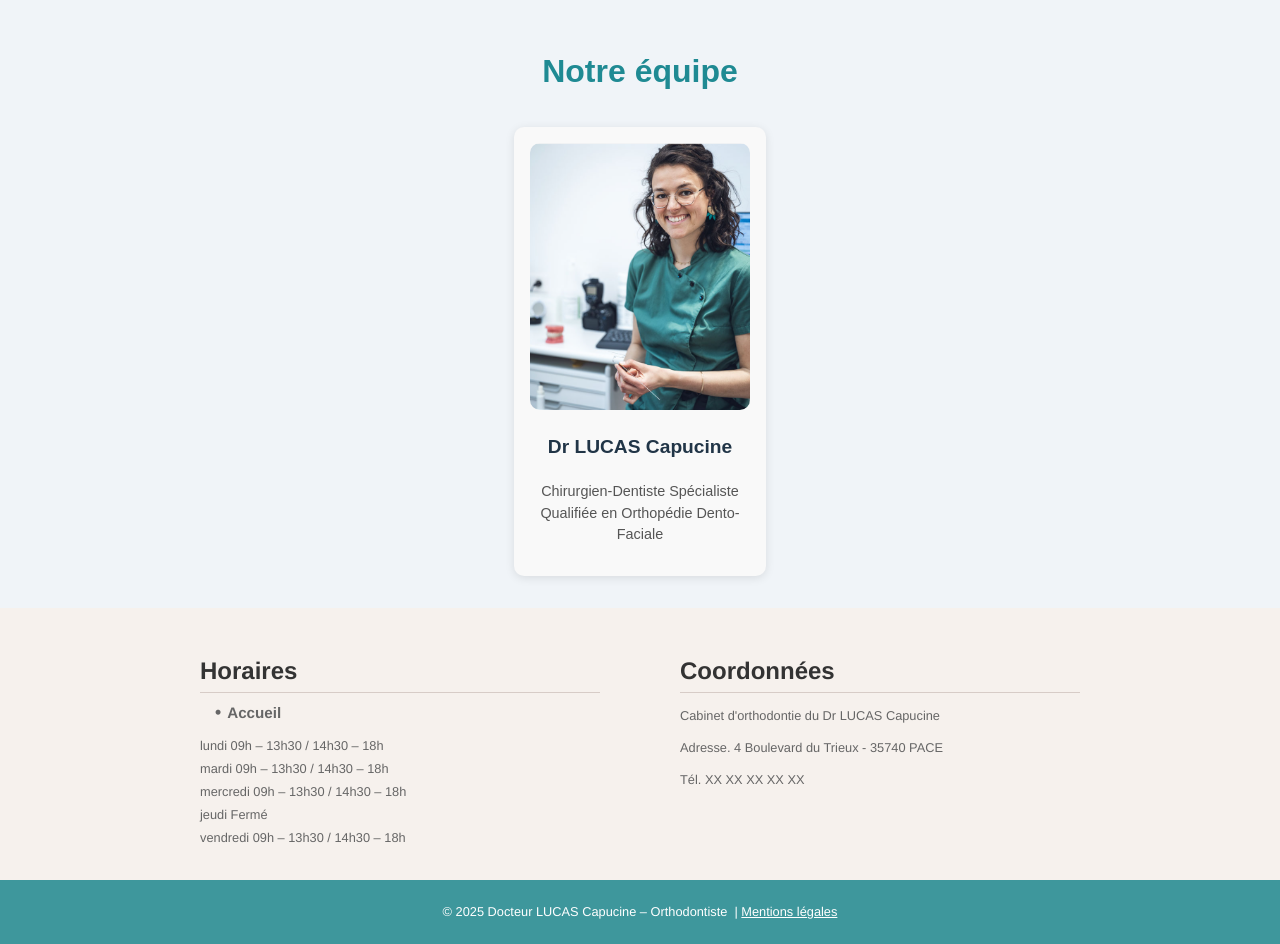
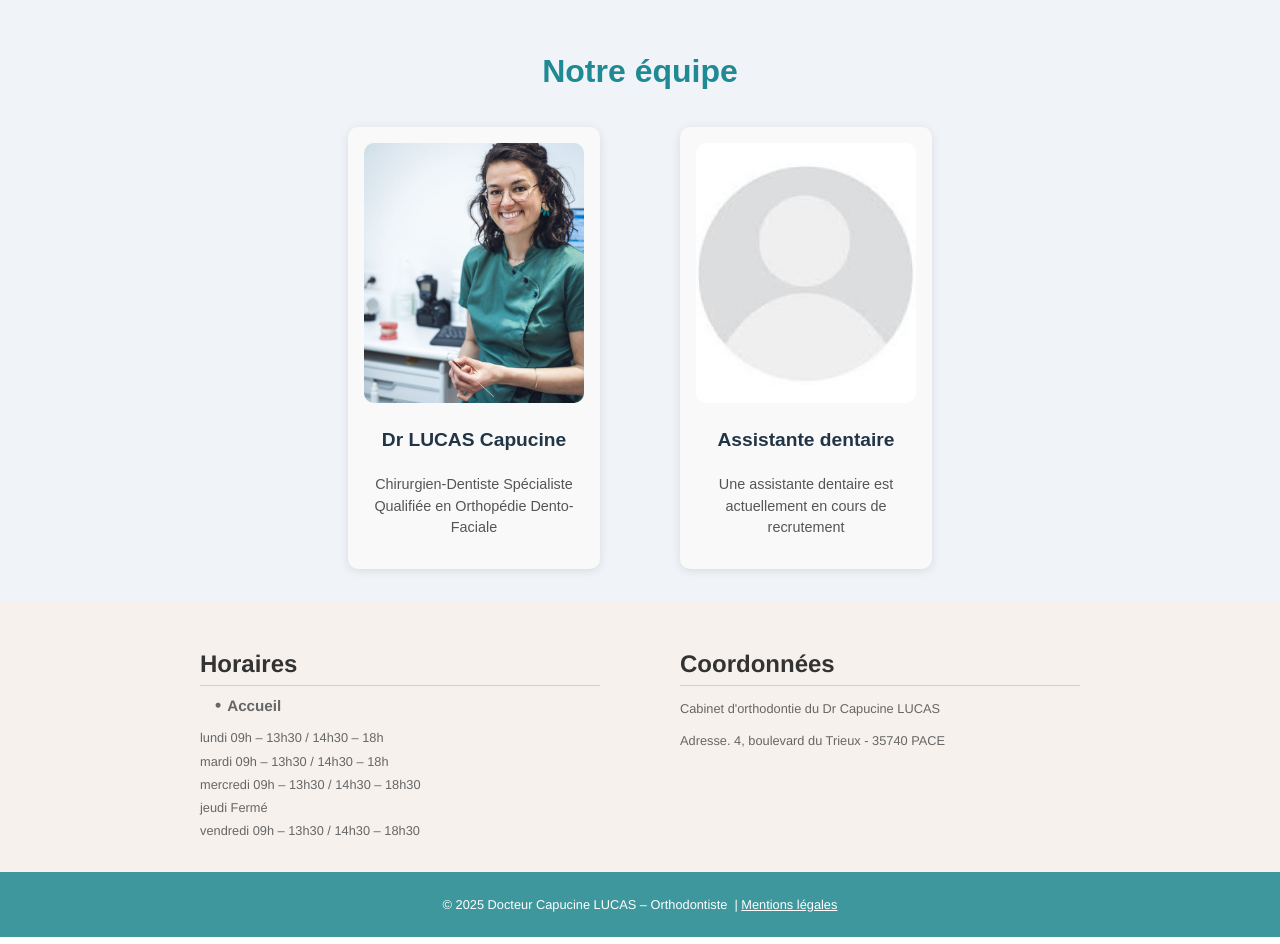
Before and after one commit to pgautier44/site-dentaire-front, a React (Vite) app: page /team in a window 1280 px wide. Shown: the part 160-1104 px from the top of the page. Built offline with nearby package versions, Linux system fonts and the light colour scheme.

Commit message:
Prise en compte première remarque Tom

```diff
--- a/src/Pages/Conseils/Conseils.jsx
+++ b/src/Pages/Conseils/Conseils.jsx
@@ -79,7 +79,7 @@ function Conseils() {
         title="Fiches conseils – Cabinet d'Orthodontie Dr Capucine Lucas"
         description="Retrouvez les fiches conseils du Cabinet d'Orthodontie Dr Capucine Lucas : soins à domicile, hygiène bucco-dentaire, recommandations pour appareils orthodontiques, pour enfants et adultes."
       />
-      <h1 className="conseils-title">Fiches Conseil</h1>
+      <h1 className="conseils-title">Fiches conseils</h1>
       <div className="conseils-container">
         {fiches.map((fiche) => (
           <Link key={fiche.id} to={fiche.link || "#"} className="fiche-card">
--- a/src/Pages/Contact/Contact.jsx
+++ b/src/Pages/Contact/Contact.jsx
@@ -19,22 +19,23 @@ function Contact() {
 
           <p>
             <strong>Adresse :</strong><br />
-            4 Boulevard du Trieux<br />
+            4, boulevard du Trieux<br />
             35740 Pacé
           </p>
 
           <p>
             <strong>Téléphone :</strong><br />
-            XX XX XX XX XX
+            {/* XX XX XX XX XX */}
           </p>
 
           <p>
             <strong>Email :</strong><br />
-            contact@cabinet-orthodontie.fr
+            Drlucas@orthodontiepace.com
           </p>
 
           <h3>Horaires</h3>
-          <p>Lundi – Vendredi : 09h – 13h30 / 14h30 – 18h</p>
+          <p>Lundi – Mardi : 09h – 13h30 / 14h30 – 18h</p>
+          <p>Mercredi – Vendredi : 09h – 13h30 / 14h30 – 18h30</p>
         </div>
 
         {/* --- GOOGLE MAP --- */}
--- a/src/Pages/LegalNotice/LegalNotice.jsx
+++ b/src/Pages/LegalNotice/LegalNotice.jsx
@@ -16,9 +16,9 @@ const LegalNotice = () => {
         <p>
           Le présent site est édité par le <strong>Cabinet d’orthodontie du Dr Capucine LUCAS</strong>,
           situé :
-          <strong> 4 Boulevard du Trieux – 35740 Pacé</strong>
+          <strong> 4, boulevard du Trieux – 35740 Pacé</strong>
           <br />
-          Téléphone : XX XX XX XX XX
+          Téléphone : {/* XX XX XX XX XX */}
           <br />
           Responsable de la publication : Dr Capucine LUCAS, chirurgien-dentiste spécialisée en orthodontie.
         </p>
@@ -90,7 +90,7 @@ const LegalNotice = () => {
           Conformément au RGPD, vous disposez d’un droit d’accès, de rectification, d’opposition et de
           suppression de vos données.
           <br />
-          Pour toute demande : <strong>[Adresse email du cabinet]</strong>.
+          Pour toute demande : Drlucas@orthodontiepace.com.
         </p>
       </section>
 
--- a/src/components/Footer/Footer.jsx
+++ b/src/components/Footer/Footer.jsx
@@ -16,9 +16,9 @@ function Footer() {
               <ul>
                 <li>lundi 09h – 13h30 / 14h30 – 18h</li>
                 <li>mardi 09h – 13h30 / 14h30 – 18h</li>
-                <li>mercredi 09h – 13h30 / 14h30 – 18h</li>
+                <li>mercredi 09h – 13h30 / 14h30 – 18h30</li>
                 <li>jeudi Fermé</li>
-                <li>vendredi 09h – 13h30 / 14h30 – 18h</li>
+                <li>vendredi 09h – 13h30 / 14h30 – 18h30</li>
               </ul>
             </div>
 
@@ -34,15 +34,15 @@ function Footer() {
         {/* Coordonnées */}
         <div className="footer-column">
           <h2>Coordonnées</h2>
-          <p>Cabinet d'orthodontie du Dr LUCAS Capucine</p>
-          <p>Adresse. 4 Boulevard du Trieux - 35740 PACE</p>
-          <p>Tél. XX XX XX XX XX</p>
+          <p>Cabinet d'orthodontie du Dr Capucine LUCAS</p>
+          <p>Adresse. 4, boulevard du Trieux - 35740 PACE</p>
+          {/* <p>Tél. XX XX XX XX XX</p> */}
         </div>
       </div>
 
       <div className="footer-bottom">
         <p>
-          © {new Date().getFullYear()} Docteur LUCAS Capucine – Orthodontiste &nbsp;|&nbsp;
+          © {new Date().getFullYear()} Docteur Capucine LUCAS – Orthodontiste &nbsp;|&nbsp;
           <Link to="/legal-notice">Mentions légales</Link>
         </p>
       </div>
--- a/src/components/Header/Header.jsx
+++ b/src/components/Header/Header.jsx
@@ -11,7 +11,7 @@ function Header() {
       {/* Barre grise en haut */}
       <div className="top-bar">
         <p className="contact-info">
-          Docteure LUCAS Capucine | Orthodontiste - 4 Boulevard du Trieux - 35740 PACE - XX XX XX XX XX
+           Docteure LUCAS Capucine | Orthodontiste - 4, boulevard du Trieux - 35740 PACE {/*- XX XX XX XX */}
         </p>
         <Link to="/urgences" className="urgent-link">Urgences</Link>
       </div>
--- a/src/components/Team/Team.css
+++ b/src/components/Team/Team.css
@@ -13,6 +13,8 @@
 .team-list {
   display: flex;
   justify-content: center;
+  flex-wrap: wrap;
+  gap: 5rem;
 }
 
 .team-member {
@@ -25,7 +27,8 @@
 
 .team-photo {
   width: 100%;
-  height: auto;
+  height: 260px;
+  object-fit: cover;
   border-radius: 10px;
 }
 
--- a/src/components/Team/Team.jsx
+++ b/src/components/Team/Team.jsx
@@ -1,6 +1,7 @@
 import React from "react";
 import "./Team.css";
 import CapucinePhoto from "../../assets/Capucine.png";
+import PlaceholderPhoto from "../../assets/placeholder.jpg";
 
 function Team() {
   return (
@@ -8,6 +9,7 @@ function Team() {
       <h2>Notre équipe</h2>
 
       <div className="team-list">
+        {/* Première fiche */}
         <div className="team-member">
           <img
             src={CapucinePhoto}
@@ -15,7 +17,20 @@ function Team() {
             className="team-photo"
           />
           <h3>Dr LUCAS Capucine</h3>
-          <p className="team-role">Chirurgien-Dentiste Spécialiste Qualifiée en Orthopédie Dento-Faciale</p>
+          <p className="team-role">
+            Chirurgien-Dentiste Spécialiste Qualifiée en Orthopédie Dento-Faciale
+          </p>
+        </div>
+
+        {/* Nouvelle fiche avec silhouette */}
+        <div className="team-member">
+          <img
+            src={PlaceholderPhoto}
+            alt="Assistante dentaire"
+            className="team-photo"
+          />
+          <h3>Assistante dentaire</h3>
+          <p className="team-role">Une assistante dentaire est actuellement en cours de recrutement</p>
         </div>
       </div>
     </section>
```
Also changed, not shown: src/assets/placeholder.jpg (added).
